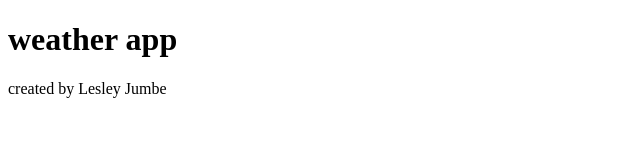
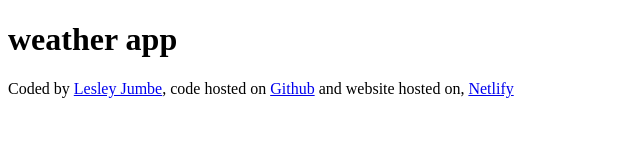
Before and after one commit to Lejayzm/shecode-weather-app-project, a plain HTML site: page index.html in a window 1280 px wide. Shown: the whole page, without its empty margins (0-640 px from the left). Drawn offline with Linux system fonts and the light colour scheme.

Commit message:
created footer

```diff
--- a/index.html
+++ b/index.html
@@ -8,5 +8,15 @@
   <body>
     <h1>weather app</h1>
   </body>
-  <footer>created by Lesley Jumbe</footer>
+  <footer>
+    Coded by
+    <a href="https://github.com/Lejayzm">Lesley Jumbe</a>, code hosted on
+    <a href="https://github.com/Lejayzm/shecode-weather-app-project">Github</a>
+    and website hosted on,
+    <a
+      href="https://667664be123d5b5e0d7912b3--shecode-lejay-weatherapp.netlify.app/"
+      target="blank"
+      >Netlify</a
+    >
+  </footer>
 </html>
```
